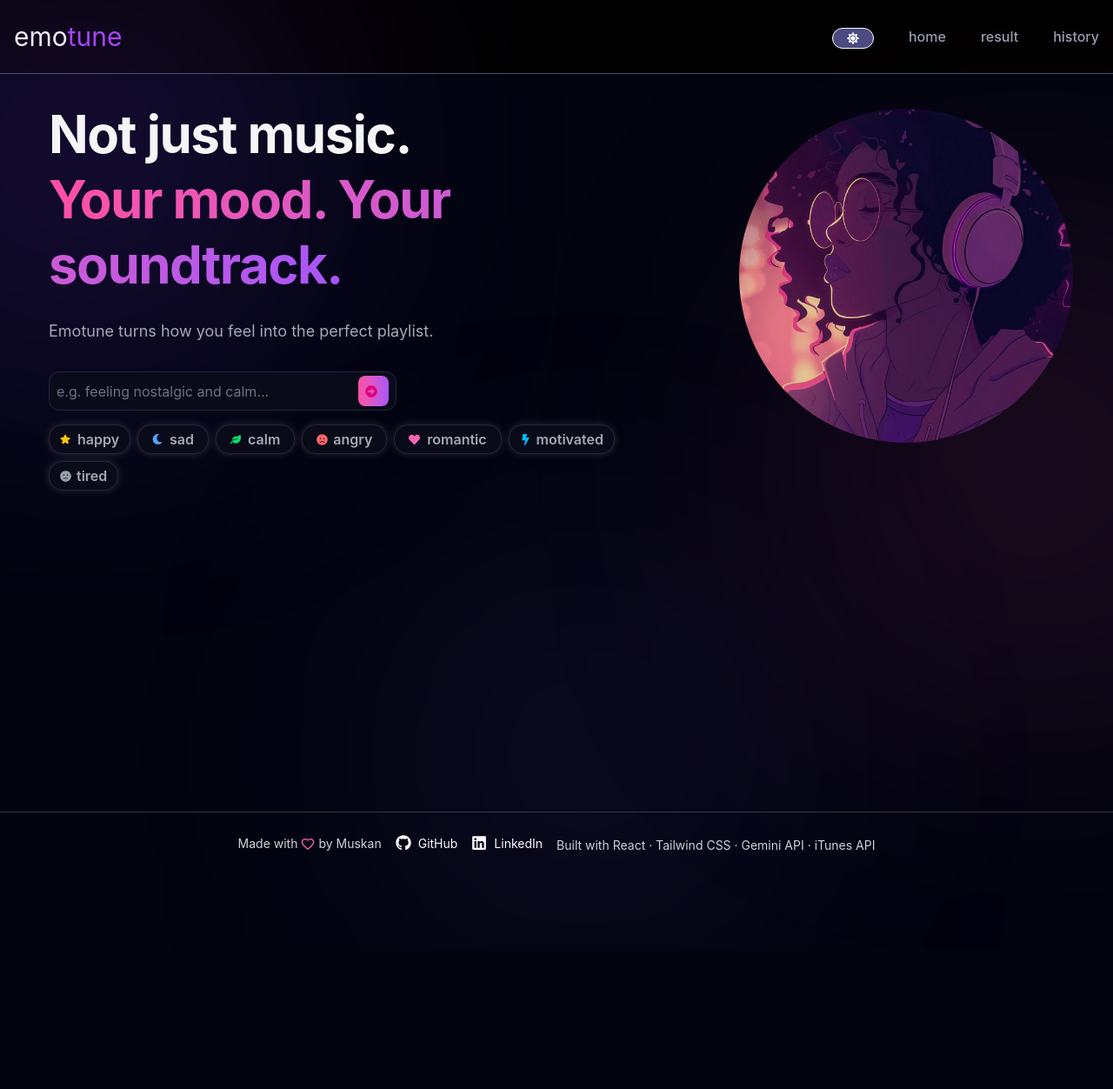
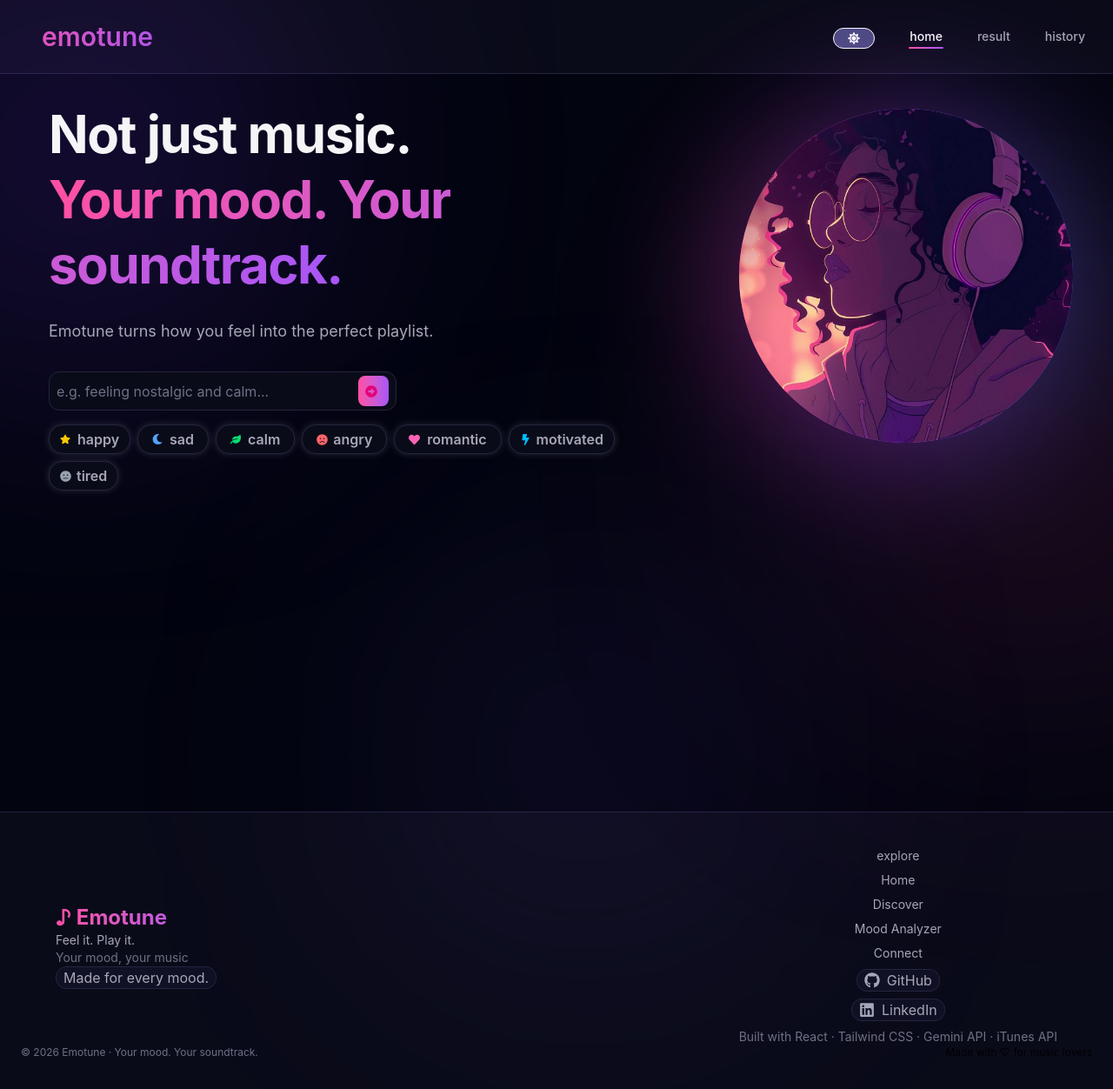
Before and after one commit to muskanm07/emotune, a React (Vite) app: page /home in a window 1280 px wide. Shown: the top 1252 px of the page at 87% size. Before the commit the page ends 1093 px from the top, so only its background shows below. Built offline with nearby package versions, Linux system fonts and the light colour scheme.

Commit message:
Redesign Ui

```diff
--- a/src/components/Footer.jsx
+++ b/src/components/Footer.jsx
@@ -4,8 +4,86 @@ import {FaGithub,FaLinkedin} from 'react-icons/fa'
 
 function Footer() {
   return (
-    <footer className="flex justify-center items-center w-full py-6 px-4 mt-12 border-t border-white/20 text-center text-md text-gray-300 gap-4 flex-wrap sm:text-sm">
-      <p className="flex items-center gap-1">
+    <footer className="w-full mt-12 border-t border-[#24243D] bg-[#0A0B19] px-6 py-10">
+     {/* <footer className="w-full mt-12 border-t border-[#24243D] bg-[#0A0B19] px-6 py-10"> */}
+  <div className="max-w-6xl mx-auto flex justify-between items-center gap-5">
+
+    <div className=" text-[#A7A7B8]">
+     <h2 className="text-2xl font-bold bg-gradient-to-r from-[#FF4FA3] to-[#A855F7] bg-clip-text text-transparent">
+  ♪ Emotune
+</h2>
+     <p className="text-[#A7A7B8] text-sm">Feel it. Play it.</p>
+   <p className="text-[#6F7085] text-sm">Your mood, your music</p>
+   <p className=" bg-[#101124]
+        rounded-xl
+        px-2
+        border border-[#24243D]
+        hover:border-[#FF4FA3]
+        hover:bg-[#FF4FA3]/10">Made for every mood.   </p>
+    </div>
+
+    <div className="flex flex-col justify-between items-center gap-2">
+     <p className="text-[#A7A7B8] text-sm ">explore</p>
+      <p className="text-[#A7A7B8] text-sm">Home</p>
+       <p className="text-[#A7A7B8] text-sm">Discover</p>
+        <p className="text-[#A7A7B8] text-sm">Mood Analyzer</p>
+        <p className="text-[#A7A7B8] text-sm">Connect</p>
+
+     <a
+        href="https://github.com/muskanm07"
+        target="_blank"
+        rel="noreferrer"
+        className="flex items-center
+        gap-2 text-[#A7A7B8]
+        hover:text-white
+        transition-colors
+        bg-[#101124]
+        rounded-xl
+        px-2
+        border border-[#24243D]
+        hover:border-[#FF4FA3]
+        hover:bg-[#FF4FA3]/10"
+      >
+        <FaGithub size={18} className="hover:text-[#FF4FA3]" />
+        GitHub
+      </a>
+
+      <a
+        href="https://www.linkedin.com/in/muskan-maurya-1344202b2/"
+        target="_blank"
+        rel="noreferrer"
+        className="flex items-center
+         gap-2 text-[#A7A7B8]
+         hover:text-white
+         transition-colors
+         bg-[#101124]
+        rounded-xl
+        px-2
+        border border-[#24243D]
+        hover:border-[#FF4FA3]
+        hover:bg-[#FF4FA3]/10">
+        <FaLinkedin size={18} className="hover:text-[#FF4FA3]"/>
+        LinkedIn
+      </a>
+
+
+    <p className="text-sm text-[#6F7085]">
+      Built with React · Tailwind CSS · Gemini API · iTunes API
+    </p>
+
+    {/* <p className="text-xs text-[#6F7085]">
+      © 2026 Emotune · Your mood. Your soundtrack.
+    </p> */}
+ </div>
+  </div>
+  <div className="flex justify-between items-center">
+    <p className="text-xs text-[#6F7085]">
+      © 2026 Emotune · Your mood. Your soundtrack.
+    </p>
+    <p className="text-xs"> Made with ♡ for music lovers</p>
+  </div>
+
+      {/* <p className="flex items-center gap-1">
         Made with <Heart size={16} className="text-pink-400" /> by Muskan
 
       </p>
@@ -15,7 +93,7 @@ function Footer() {
    <a className="text-white text-sm flex justify-center itmes-center gap-2" href="https://www.linkedin.com/in/muskan-maurya-1344202b2/" target="_blank"><FaLinkedin size={18}/> LinkedIn</a>
     <p className="mt-1 text-sm text-gray-300">
         Built with React · Tailwind CSS · Gemini API · iTunes API
-      </p>
+      </p> */}
     </footer>
   );
 }
--- a/src/components/Navbar.jsx
+++ b/src/components/Navbar.jsx
@@ -5,18 +5,33 @@ export default function Navbar(){
 
     return(
 
-      <nav className="w-full flex flex-cols justify-between items-center flex-wrap bg-black border-b border-gray-600 py-5  ">
-        <div className="py-1 text-xl px-4 sm:text-3xl">
-       <span className="text-white">emo</span>
-       <span className="text-purple-500">tune</span>
+      <nav className="w-full flex flex-cols justify-between items-center flex-wrap bg-[#0A0B19] border-b border-[#24243D] py-5  ">
+        <div className="py-1 font-semibold text-2xl px-12 bg-gradient-to-r from-[#FF4FA3] to-[#A855F7] bg-clip-text text-transparent sm:text-3xl">
+       <span className="">emo</span>
+       <span className="">tune</span>
       </div>
-      <div className="flex justify-center items-center text-white gap-4 text-sm text-gray-500 px-4 md:text-base gap-8 lg:gap-10">
+      <div className="flex justify-center items-center text-white gap-4 text-sm text-gray-500 px-8 md:text-base gap-8 lg:gap-10">
             <Toggle/>
-            <Link to ='/home' className="text-base text-gray-400 hover:text-white font-medium">home</Link>
+            <Link to ='/home' className={`relative text-sm font-medium active:text-[#FF4FA3] transition-colors
+             ${
+      location.pathname === "/home"
+        ? "text-white after:absolute after:-bottom-1 after:left-1/2 after:h-[2px] after:w-10 after:-translate-x-1/2 after:rounded-full after:bg-gradient-to-r after:from-[#FF4FA3] after:to-[#A855F7]"
+        : "text-[#A7A7B8] hover:text-white"
+    }`}>home</Link>
 
-            <Link to='/result' className="text-gray-400 hover:text-white font-medium text-base">result</Link>
+            <Link to='/result' className={`relative text-sm font-medium active:text-[#FF4FA3] transition-colors
+    ${
+      location.pathname === "/result"
+        ? "text-white after:absolute after:-bottom-1 after:left-1/2 after:h-[2px] after:w-10 after:-translate-x-1/2 after:rounded-full after:bg-gradient-to-r after:from-[#FF4FA3] after:to-[#A855F7]"
+        : "text-[#A7A7B8] hover:text-white"
+    }`}>result</Link>
 
-            <Link to='/history' className="text-gray-400 hover:text-white font-medium text-base">history</Link>
+            <Link to='/history' className={`relative text-[#A7A7B8] font-medium text-sm active:text-[#FF4FA3]
+    ${
+      location.pathname === "/history"
+        ? "text-white after:absolute after:-bottom-1 after:left-1/2 after:h-[2px] after:w-10 after:-translate-x-1/2 after:rounded-full after:bg-gradient-to-r after:from-[#FF4FA3] after:to-[#A855F7]"
+        : "text-[#A7A7B8] hover:text-white"
+    }`}>history</Link>
       </div>
       </nav>
 
--- a/src/pages/Home.jsx
+++ b/src/pages/Home.jsx
@@ -30,7 +30,10 @@ export default function Home({search,setSearch,handleSearch,loading,error,setErr
     {/* Hero */}
 <div className="relative ">
 
-   <div className="absolute right-[-10px] top-[40px] w-96 h-96 pointer-events-none">
+   <div className="absolute right-[-10px] top-[40px] w-100 h-100 blur-[80px] rounded-full bg-gradient-to-r from-pink-500 via-purple-500 to-blue-500 opacity-40 pointer-events-none">
+    {/* <div class="w-40 h-40 rounded-full bg-gradient-to-r from-pink-500 via-purple-500 to-blue-500 opacity-80 animate-pulse"> */}
+  </div>
+   <div className="absolute right-[-10px] top-[40px] w-96 h-96 rounded-full bg-gradient-to-r from-pink-500 via-purple-500 to-blue-500 pointer-events-none">
   <img
     src={girlImg}
     alt=""
@@ -40,14 +43,16 @@ export default function Home({search,setSearch,handleSearch,loading,error,setErr
       inset-0
       w-full
       h-full
-      opacity-90
       object-contain
       rounded-full
+      hidden
+      md:block
     "
   />
+    </div>
 
-</div>
 
+{/* </div> */}
   {/* Hero content */}
   <div className="relative z-10 max-w-[720px]">
 
```
